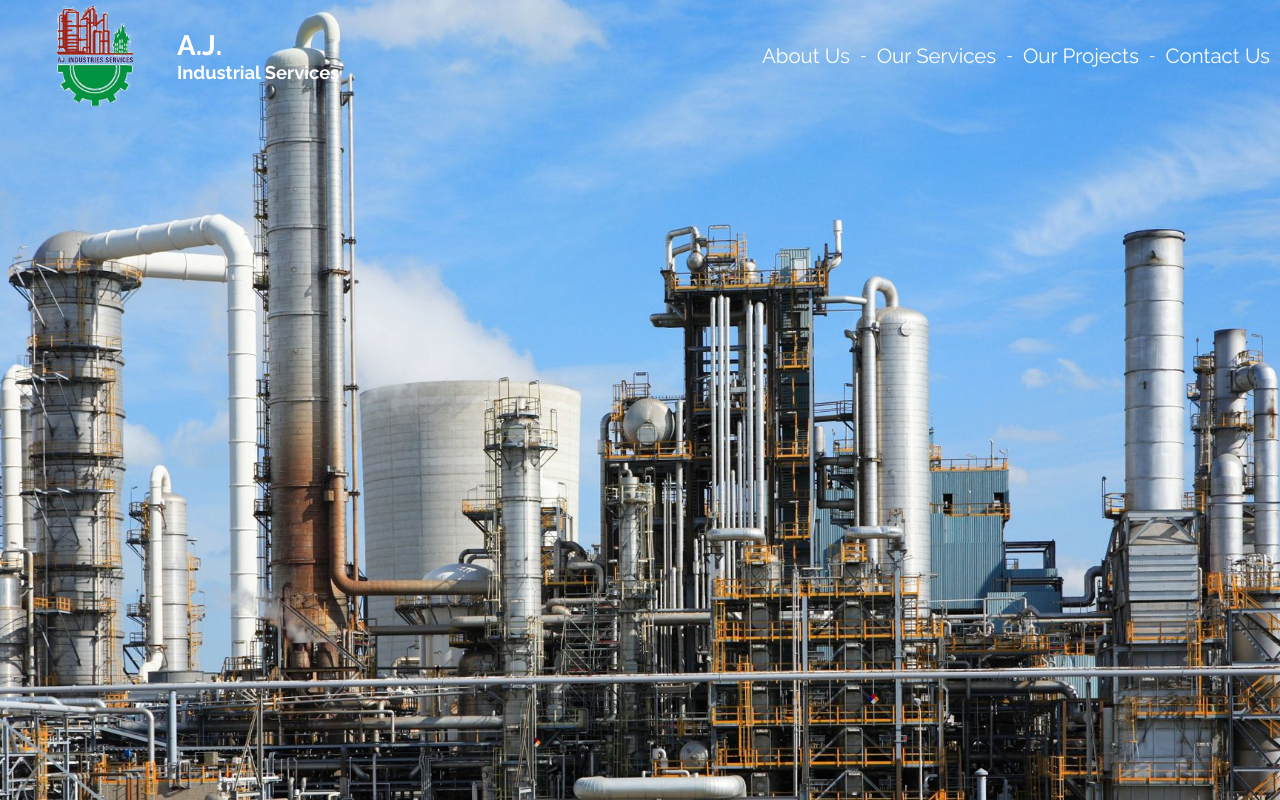
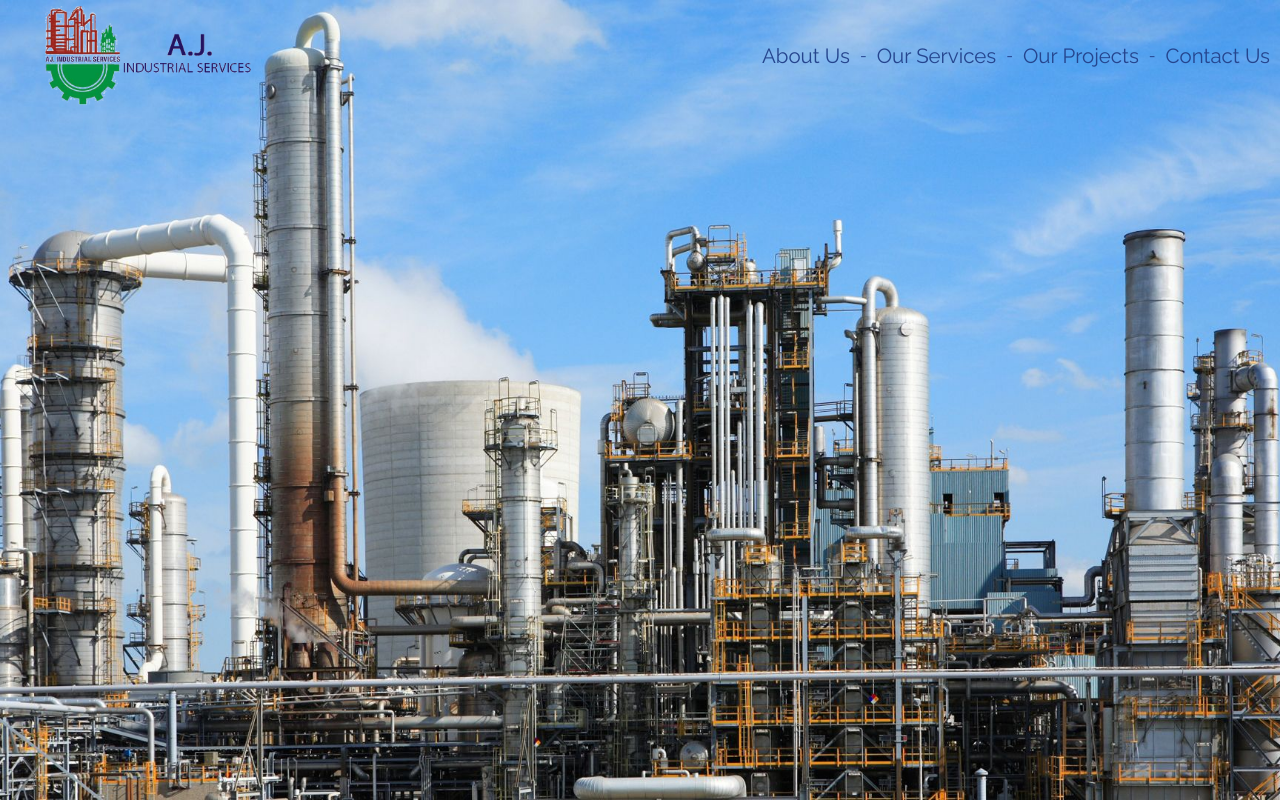
Before and after one commit to ArslanAmeer/ajis-website-Lite, a website: page src/index.html in a window 1280 px wide. Drawn offline with Linux system fonts and the light colour scheme; files that its build step writes are made by us from their sources; files whose address does not match are found by name.

Commit message:
🍱 👌 Update: Header UX update

```diff
--- a/src/assets/less/mixin/mixins.less
+++ b/src/assets/less/mixin/mixins.less
@@ -1,2 +1,4 @@
-@primary-color: rgb(253, 216, 1);
-@secondary-color: rgb(37,69,142);
+// @primary-color: rgb(253, 216, 1);
+// @secondary-color: rgb(37,69,142);
+@primary-color: rgb(37,69,142);
+@secondary-color: white;
--- a/src/assets/less/modules/reset.less
+++ b/src/assets/less/modules/reset.less
@@ -25,6 +25,9 @@ a {
 
 .show-color {
     background-color: @secondary-color;
+    -webkit-box-shadow: 0px 28px 58px -23px rgba(0,0,0,0.75);
+    -moz-box-shadow: 0px 28px 58px -23px rgba(0,0,0,0.75);
+    box-shadow: 0px 28px 58px -23px rgba(0,0,0,0.75);
     transition: .5s;
 }
 
--- a/src/assets/less/view/template.less
+++ b/src/assets/less/view/template.less
@@ -25,17 +25,6 @@ header {
                 img {
                     height: 100px;
                 }
-                .name {
-                    width: 100%;
-                    margin-left: 2em;
-                    font-weight: bold;
-                    .first-line {
-                        font-size:  3.5vh;
-                    }
-                    .second-line {
-                        font-size: 2.3vh;
-                    }
-                }
 
                 &:hover {
                     cursor: pointer;
@@ -45,19 +34,22 @@ header {
             .buttons {
                 display: flex;
                 align-items: center;
-                color: white;
+                color: @primary-color;
                 ul {
                     display: flex;
                     align-items: center;
                     li {
                         margin: 0 10px;
                         a {
-                            color: white;
+                            color: @primary-color;
                             font-size: 1.28rem;
                             &:hover {
                                 cursor: pointer;
-                                color: @primary-color;
                             }
+                        }
+                        transition: transform .4s;
+                        &:hover {
+                            transform: scale(1.1) translate(0,-4px);
                         }
                     }
                 }
--- a/src/index.html
+++ b/src/index.html
@@ -7,8 +7,8 @@
     <meta http-equiv="X-UA-Compatible" content="ie=edge">
     <title>A.J. Industrial Services</title>
 
-    <link rel="shortcut icon" href="assets/images/favicon.ico" type="image/x-icon">
-<link rel="icon" href="assets/images/favicon.ico" type="image/x-icon">
+    <link rel="shortcut icon" href="assets/images/logo.png" type="image/x-icon">
+    <link rel="icon" href="assets/images/logo.png" type="image/x-icon">
 
     <link rel="stylesheet" href="assets/css/vendor/normalize.min.css">
     <link rel="stylesheet" href="assets/css/vendor/sanitize.min.css">
@@ -32,12 +32,7 @@
                     <!-- Left: LOGO in Header Bar -->
 
                     <div class="logo" id="logo">
-                        <img id="logo-img" src="assets/images/logo.png" alt="A.J. IS - Logo">
-                        <div class="name">
-                            <span class="first-line">A.J.</span>
-                            <br>
-                            <span class="second-line">Industrial Services</span>
-                        </div>
+                        <img id="logo-img" src="assets/images/logo-full.png" alt="A.J. IS - Logo">
                     </div>
 
                     <!-- Right: Buttons in Header Bar -->
```
Also changed, not shown: dist/assets/css/allstyle.min.css, dist/index.html, 1 other file.
